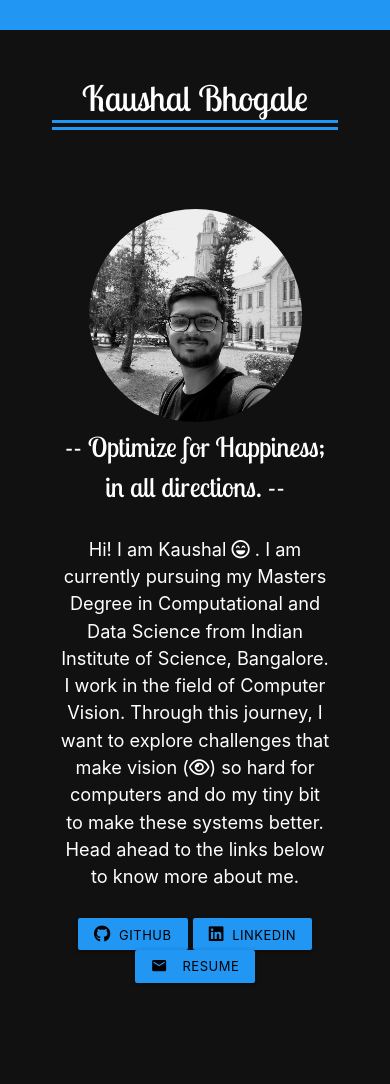
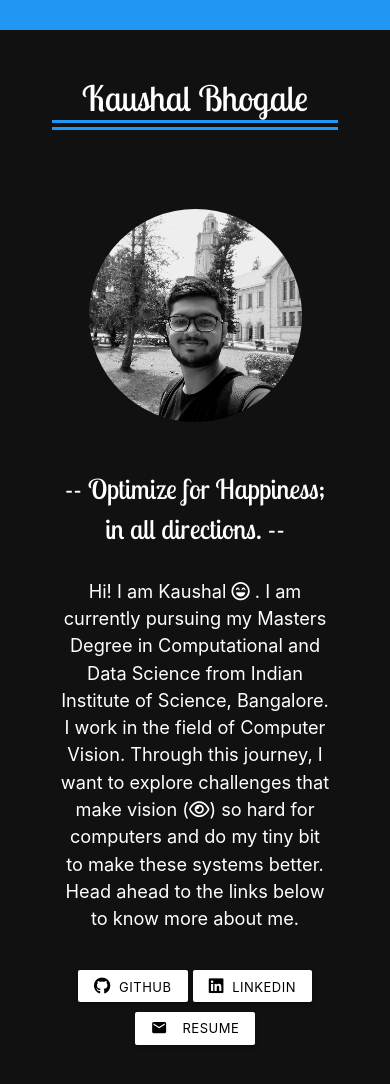
Before and after one commit to kaushal-py/kaushal-py.github.io, a plain HTML site: page index.html in a window 390 px wide. Before the commit the page ends 1003 px from the top, so only its background shows below. Drawn offline with nearby package versions, Linux system fonts and the light colour scheme.

Commit message:
Make buttons better for mobile

```diff
--- a/index.html
+++ b/index.html
@@ -25,14 +25,18 @@
           <span class="title">Kaushal Bhogale</span>
         </div>
 
-        <br><br><br><br>
+        <br><br>
 
         <div class="row white-text">
           <div class="col m4 s8 offset-s2">
+
+            <br><br>
             <img class="circle responsive-img" src="images/profile.jpg">
           </div>
 
           <div class="col m7 push-m1 s10 offset-s1">
+
+            <br><br>
             <div class="center-align" style="font-size: 1.3em;">
 
                 <span style="font-size: 1.5em; font-family: 'Lobster Two', cursive;">-- Optimize for Happiness; in all directions. --</span>
@@ -41,15 +45,17 @@
                 Hi! I am Kaushal <i class="far fa-laugh-beam"></i> . I am currently pursuing my Masters Degree in Computational and Data Science from Indian Institute of Science, Bangalore. I work in the field of Computer Vision. Through this journey, I want to explore challenges that make vision (<i class="far fa-eye"></i>) so hard for computers and do my tiny bit to make these systems better. Head ahead to the links below to know more about me.
                 <br><br>
 
-                <a href="https://github.com/kaushal-py" target="_blank" class="waves-effect waves-light btn-small blue black-text">
+                <a href="https://github.com/kaushal-py" target="_blank" class="waves-effect waves-light btn-small white black-text">
                   <i class="fab fa-github"></i>&nbsp; Github
                 </a>
-                <a href="https://www.linkedin.com/in/kaushal-bhogale/" target="_blankx" class="waves-effect waves-light btn-small blue black-text">
+                <a href="https://www.linkedin.com/in/kaushal-bhogale/" target="_blankx" class="waves-effect waves-light btn-small white black-text">
                   <i class="fab fa-linkedin"></i>&nbsp; LinkedIn
                 </a>
-                <a class="waves-effect waves-light btn-small blue black-text">
+                <a class="waves-effect waves-light btn-small white black-text">
                   <i class="material-icons left">email</i>Resume
                 </a>
+
+                <br><br>
               </div>
           </div>
         </div>
@@ -70,6 +76,10 @@
           /* border-top: 2px dashed black; */
         }
 
+        .btn-small{
+          margin-top: 10px;
+        }
+
         .title{
           font-size: 2.5em;
           color: white;
```
